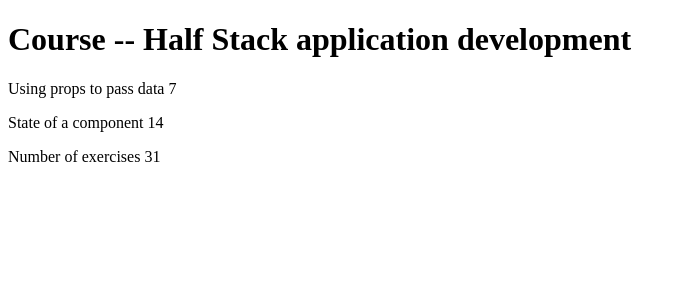
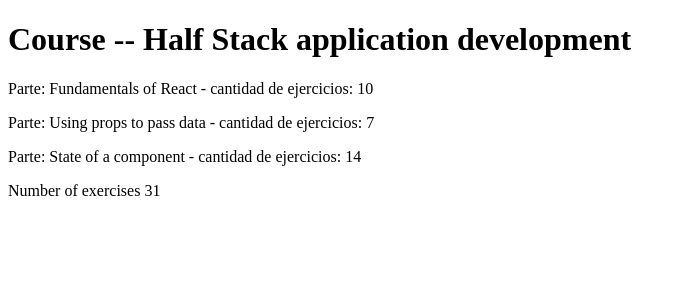
Before and after one commit to XavierSs21/FullStack---Open-Course, a React (Vite) app in the folder Part1/exercise1/: page / in a window 1280 px wide. Shown: the top 300 px of the page, without its empty margins (0-686 px from the left). Built offline with nearby package versions, Linux system fonts and the light colour scheme.

Commit message:
Add Componente Content refactorizado

```diff
--- a/Part1/exercise1/src/App.jsx
+++ b/Part1/exercise1/src/App.jsx
@@ -2,6 +2,16 @@ const Header = (props) => {
   return (
     <div>
       <h1>Course -- {props.course}</h1>
+    </div>
+  )
+}
+
+const Content = (props) => {
+  return (
+    <div>
+      <p>Parte: {props.part1} - cantidad de ejercicios: {props.exercises1}</p>
+      <p>Parte: {props.part2} - cantidad de ejercicios: {props.exercises2}</p>
+      <p>Parte: {props.part3} - cantidad de ejercicios: {props.exercises3}</p>
     </div>
   )
 }
@@ -18,12 +28,11 @@ const App = () => {
   return (
     <div>
       <Header course={course}/>
-      <p>
-        {part2} {exercises2}
-      </p>
-      <p>
-        {part3} {exercises3}
-      </p>
+      <Content
+        part1={part1} exercises1={exercises1}
+        part2={part2} exercises2={exercises2}
+        part3={part3} exercises3={exercises3}
+        />
       <p>Number of exercises {exercises1 + exercises2 + exercises3}</p>
     </div>
   )
```
